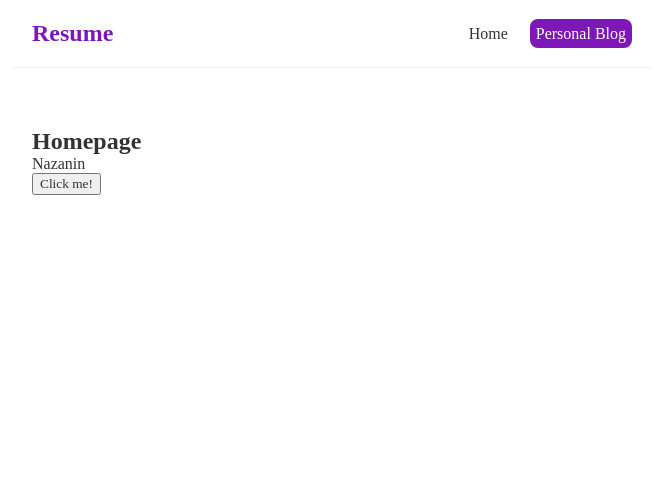
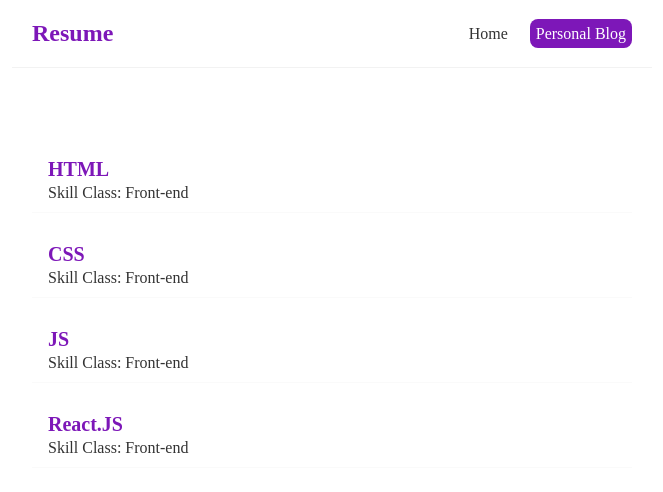
Before and after one commit to ntaghavi/Resume, a React (Create React App) app in the folder resume/: page / in a window 1280 px wide. Shown: the top 492 px of the page, without its empty margins (308-971 px from the left). Built offline with nearby package versions, Linux system fonts and the light colour scheme.

Commit message:
styling and adding skills

```diff
--- a/resume/src/Home.js
+++ b/resume/src/Home.js
@@ -2,15 +2,22 @@
 
 const Home = () => {
     // let name = 'Nazanin';
-    const [name, setName] = useState('Nazanin');
-    const clickHandle = () =>{
-      setName('Taghavi');
-    }
+    const [skills, setskills] = useState(
+        [
+            {title: 'HTML', body: 'lorem ipsum ...', class: 'Front-end', id: 1},
+            {title: 'CSS', body: 'lorem ipsum ...', class: 'Front-end', id: 2},
+            {title: 'JS', body: 'lorem ipsum ...',class: 'Front-end', id: 3},
+            {title: 'React.JS', body: 'lorem ipsum ...',class: 'Front-end', id: 4}
+        ]
+    );
     return (
         <div className="home">
-            <h2>Homepage</h2>
-            <p>{name}</p>
-            <button onClick={clickHandle}>Click me!</button>
+            {skills.map((skill) => (
+                <div className="skill-preview" key={skill.id}>
+                    <h2>{skill.title}</h2>
+                    <p>Skill Class: {skill.class}</p>
+                </div>
+            ))}
         </div>
     );
 }
--- a/resume/src/index.css
+++ b/resume/src/index.css
@@ -47,3 +47,17 @@
   margin: 40px auto;
   padding: 20px;
 }
+.skill-preview{
+  padding: 10px 16px;
+  margin: 20px 0;
+  border-bottom: 1px solid #fafafa;
+}
+
+.skill-preview:hover{
+  box-shadow: 1px 3px 5px rgba(0, 0, 0, 0.1);
+}
+.skill-preview h2{
+  font-size: 20px;
+  color: #7d17b8;
+  margin-bottom: 3px;
+}
```
